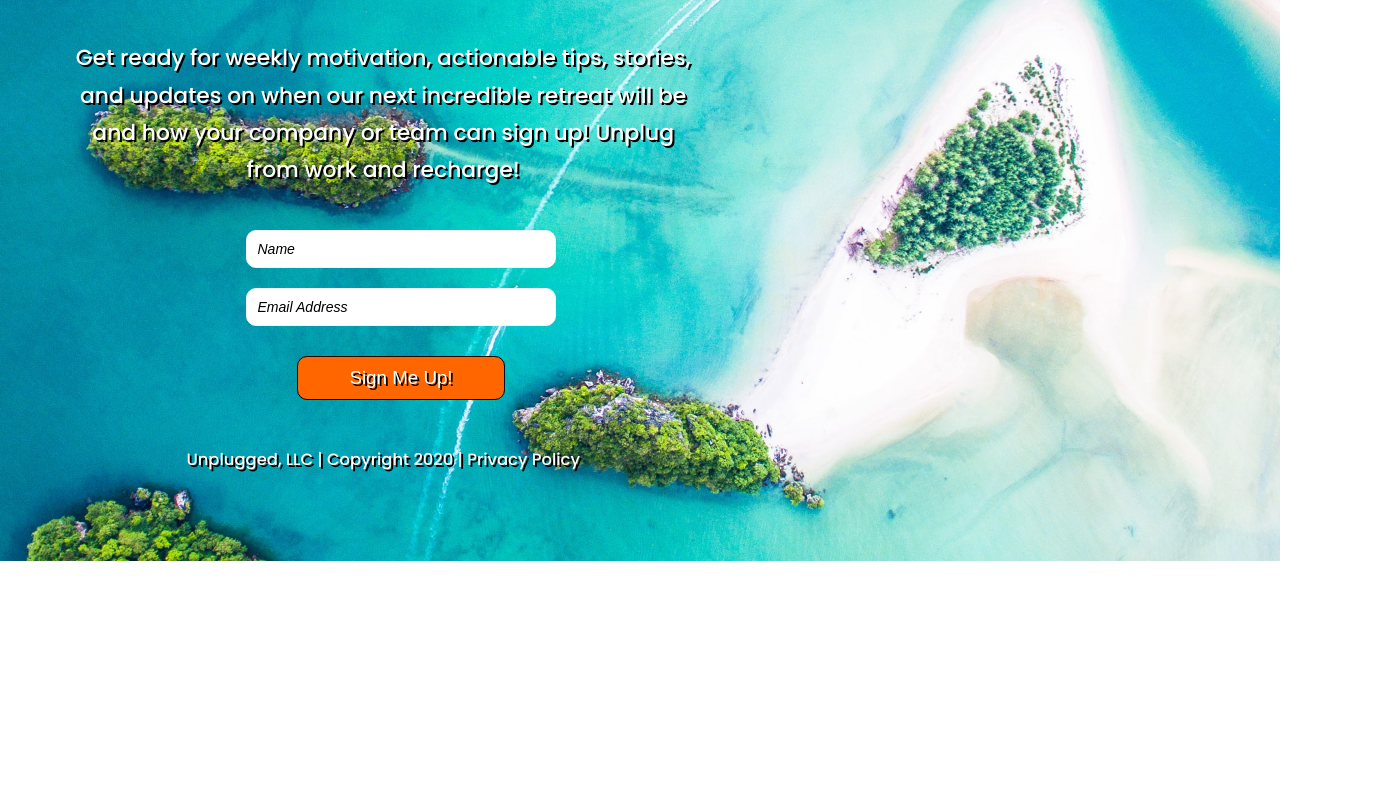
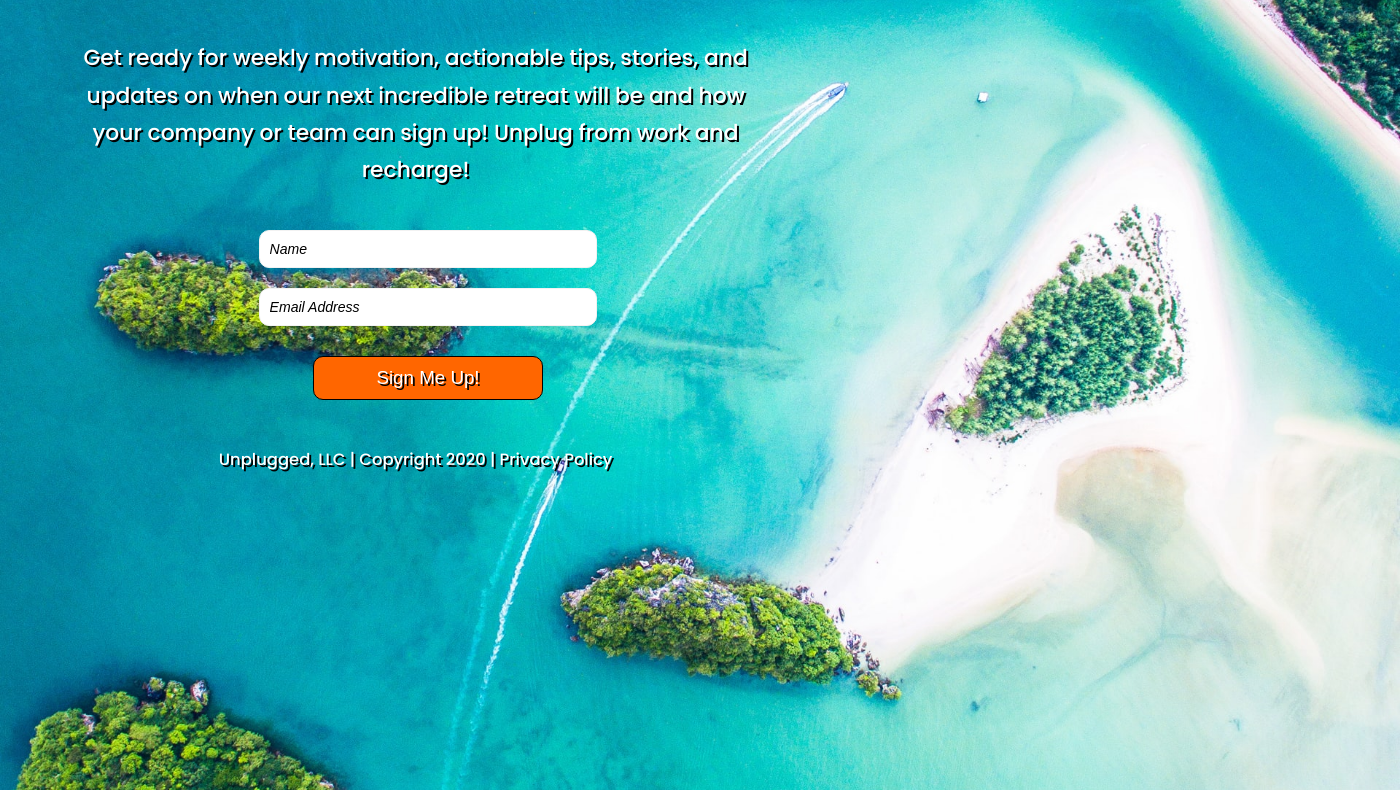
Before and after one commit to Noir-Moon-Studio/noirmoonstudio.github.io-unplugged-landing-page, a plain HTML site: page index.html in a window 1280 px wide. Shown: the part 241-1031 px from the top of the page, 1400 px wide, since content can reach past the window. Before the commit the page ends 802 px from the top, so only its background shows below. Drawn offline with Linux system fonts and the light colour scheme.

Commit message:
Update main.css

```diff
--- a/css/main.css
+++ b/css/main.css
@@ -149,6 +149,8 @@ img {
 /* ---------- Mobile Styles - Home Page ---------- */
 
 .landing-page {
+  width: 100%;
+  min-height: 1000px;
   margin: 0;
   padding: 20px 20px 120px 20px;
   background: url('../img/secluded-islands.jpg') center no-repeat #999999;
```
